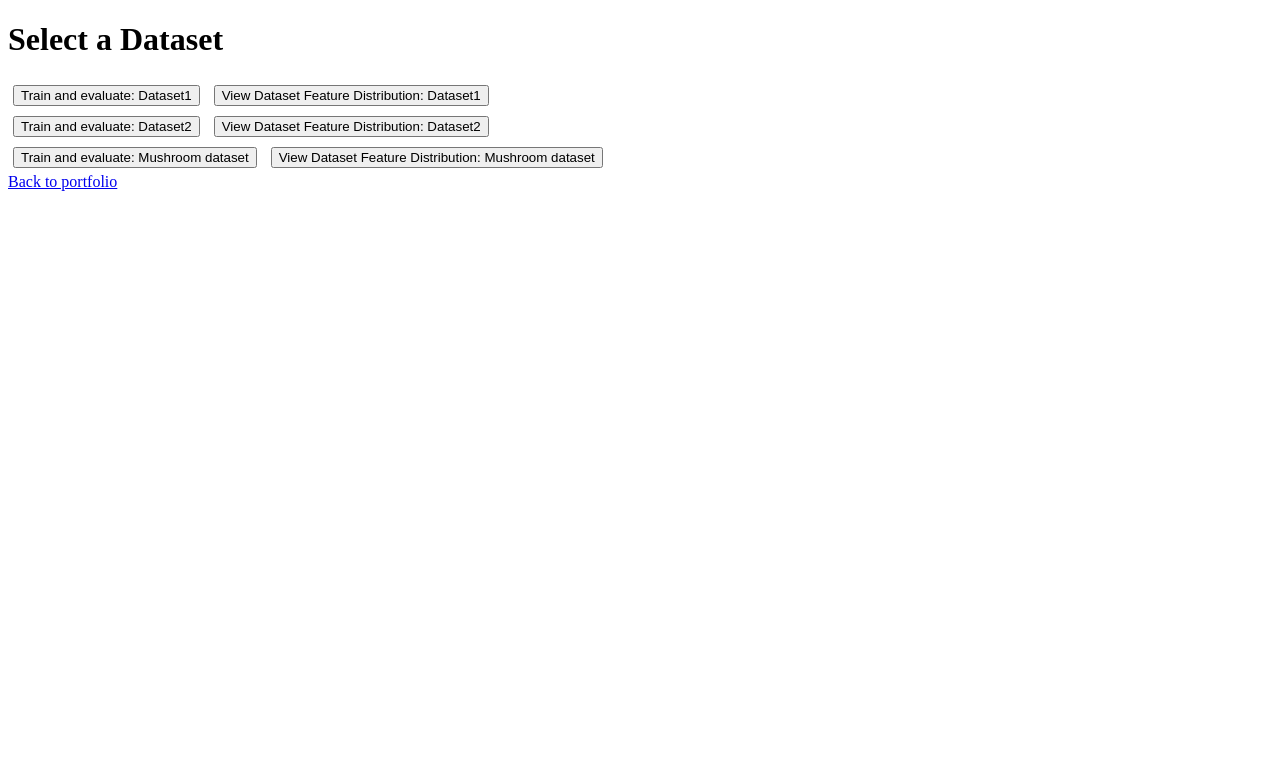
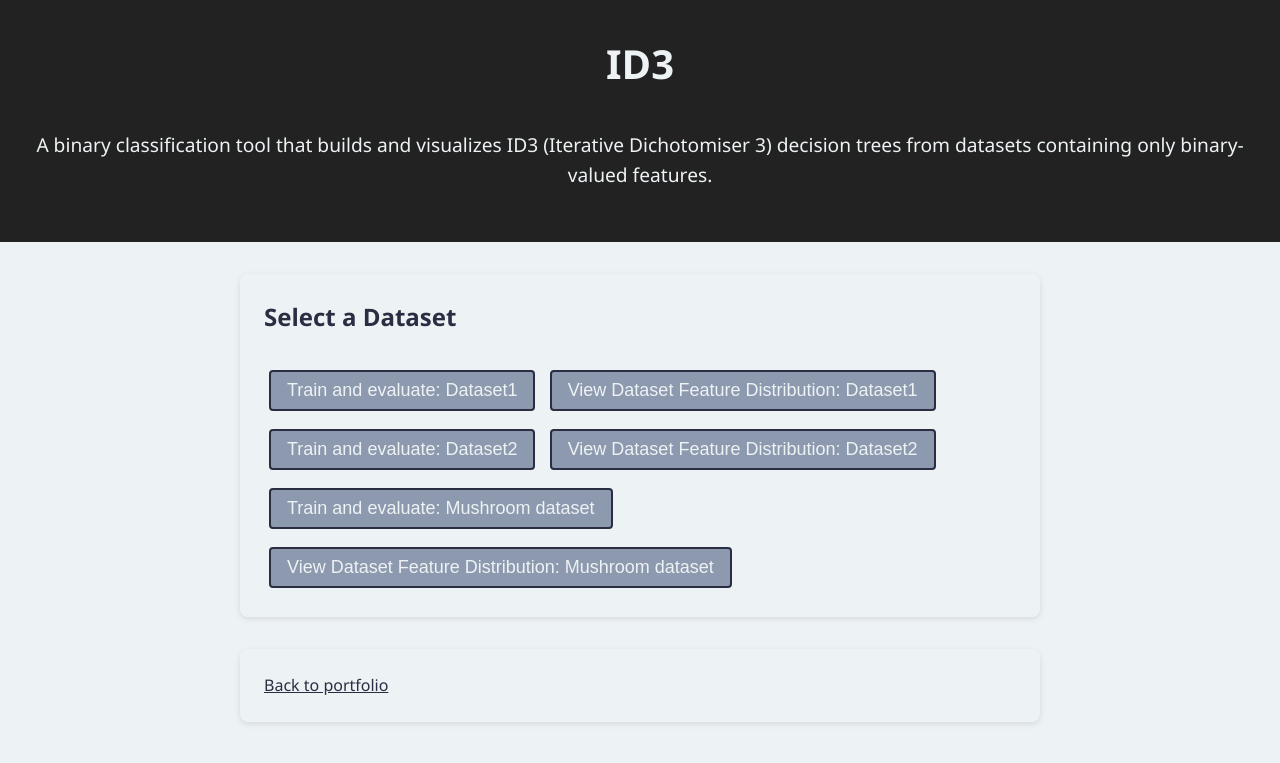
Before and after one commit to CharlieHudson31/Portfolio, a Flask app: page /id3_demo in a window 1280 px wide. Shown: the top 763 px of the page. Run offline with Flask 3, Linux system fonts and the light colour scheme; parts of the project's set-up code (start-up, migrations or seed data) failed here and were passed over.

Commit message:
style id3.html

```diff
--- a/templates/id3.html
+++ b/templates/id3.html
@@ -1,21 +1,42 @@
 <!DOCTYPE html>
 <html>
 <head>
+    <meta charset="UTF-8" />
+    <meta name="viewport" content="width=device-width, initial-scale=1.0"/>
     <title>A binary classification tool that builds and visualizes ID3 (Iterative Dichotomiser 3) decision trees from datasets containing only binary-valued features.</title>
+    <link rel="stylesheet" href="{{ url_for('static', filename='css/style.css') }}">
 </head>
 <body>
-    <h1>Select a Dataset</h1>
+    <header class="site-header">
+        <h1>ID3</h1>
+        <br>
+        <p>A binary classification tool that builds and visualizes ID3 (Iterative Dichotomiser 3) decision trees from datasets containing only binary-valued features.
+
+        </p>
+        </header>
+    <main class="portfolio">
+    <section class="project">
+    <h2>Select a Dataset</h2>
     {% for dataset in datasets %}
+
         <form action="{{ url_for('show_model', dataset_name=dataset) }}" method="get" style="display:inline-block; margin: 5px;">
-            <button type="submit">Train and evaluate: {{ dataset|capitalize }}</button>
+        <a>
+            <button type="submit" class="button">Train and evaluate: {{ dataset|capitalize }}</button>
+        </a>
         </form>
 
     <!-- Button to view dataset -->
+        <a>
         <form action="{{ url_for('plot_dataset', dataset_name=dataset) }}" method="get" style="display:inline-block; margin: 5px;">
-            <button type="submit">View Dataset Feature Distribution: {{ dataset|capitalize }}</button>
+            <button type="submit" class="button">View Dataset Feature Distribution: {{ dataset|capitalize }}</button>
         </form>
+        </a>
         <br>
     {% endfor %}
+    </section>
+    <section class="project">
     <a href="{{ url_for('home') }}">Back to portfolio</a>
+    </section>
+    </main>
 </body>
 </html>
```
